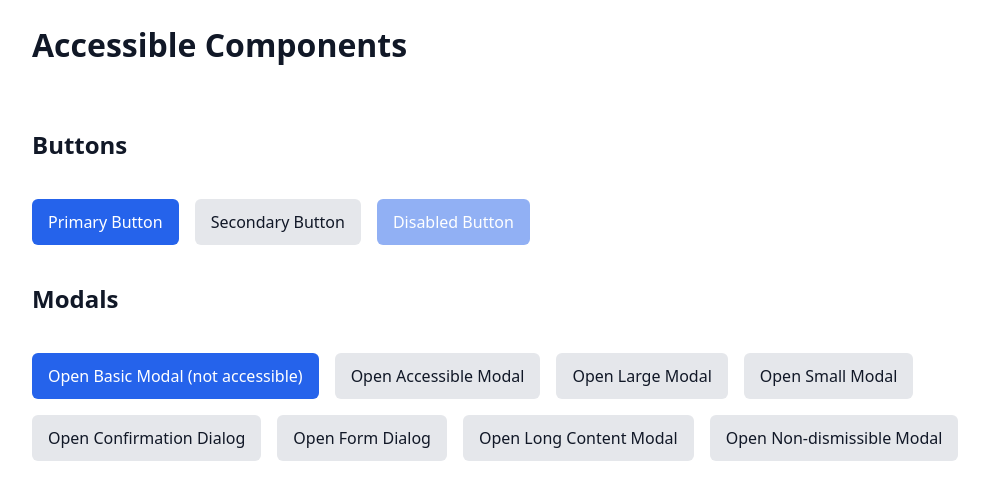
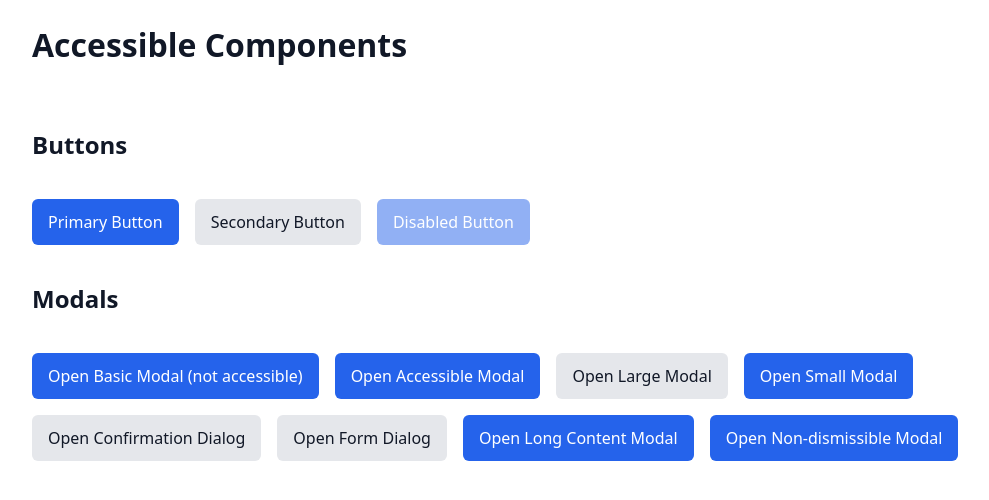
Before and after one commit to rpcorr/accessible-templates, a React (Vite) app: page / in a window 1280 px wide. Shown: the top 500 px of the page, without its empty margins (82-1071 px from the left). Built offline with nearby package versions, Linux system fonts and the light colour scheme.

Commit message:
refactor: make modal button variant explicit instead of deriving from type

```diff
--- a/src/examples/ModalExamples.tsx
+++ b/src/examples/ModalExamples.tsx
@@ -24,7 +24,7 @@ export function ModalExamples() {
           return (
             <div key={modal.id} className="row">
               <Button
-                variant={modal.type === 'accessible' ? 'secondary' : 'primary'}
+                variant={modal.variant ?? 'primary'}
                 onClick={(e) => {
                   activeTriggerRef.current = e.currentTarget;
                   setOpenModal(modal.id);
--- a/src/examples/ModalExamplesData.tsx
+++ b/src/examples/ModalExamplesData.tsx
@@ -34,6 +34,7 @@ export function createModalExamples({
       type: 'accessible',
       size: 'large',
       triggerLabel: 'Open Large Modal',
+      variant: 'secondary',
       content: (
         <>
           <p>This is a larger modal used for complex layouts.</p>
@@ -65,6 +66,7 @@ export function createModalExamples({
       type: 'accessible',
       size: 'small',
       triggerLabel: 'Open Confirmation Dialog',
+      variant: 'secondary',
       content: (
         <>
           <p>Are you sure you want to delete this item?</p>
@@ -90,6 +92,7 @@ export function createModalExamples({
       type: 'accessible',
       size: 'medium',
       triggerLabel: 'Open Form Dialog',
+      variant: 'secondary',
       content: (
         <form
           onSubmit={(e) => {
--- a/src/examples/ModalExamplesTypes.ts
+++ b/src/examples/ModalExamplesTypes.ts
@@ -6,4 +6,5 @@ export type ModalExample = {
   type: 'basic' | 'accessible';
   content: React.ReactNode;
   disableClose?: boolean;
+  variant?: 'primary' | 'secondary';
 };
```
